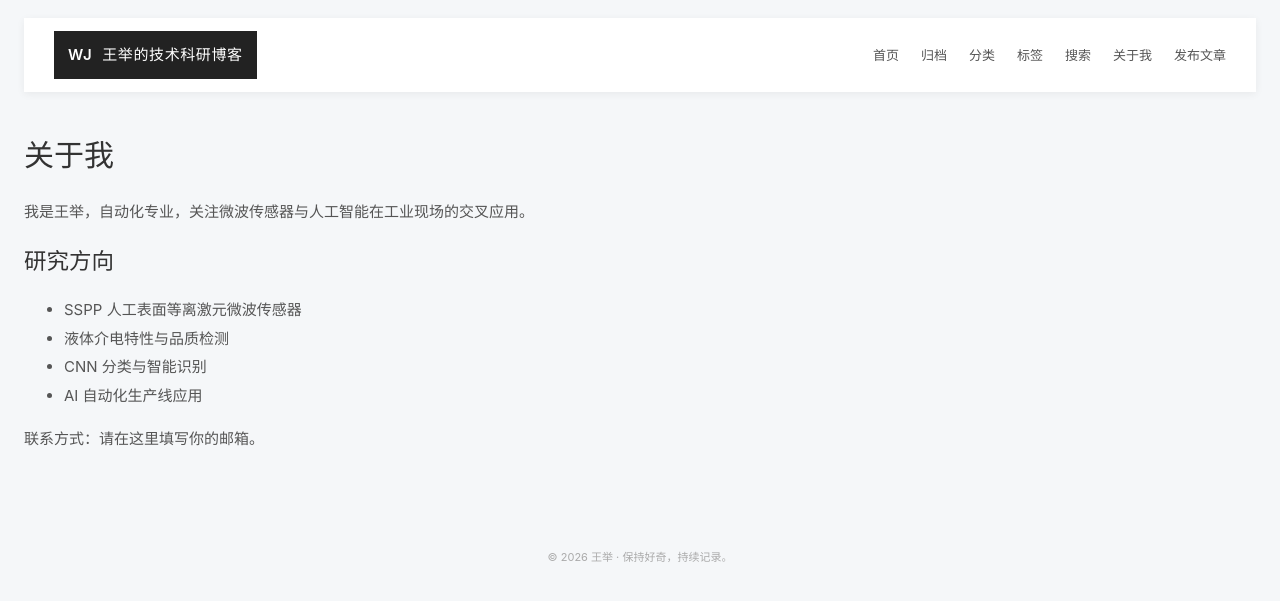
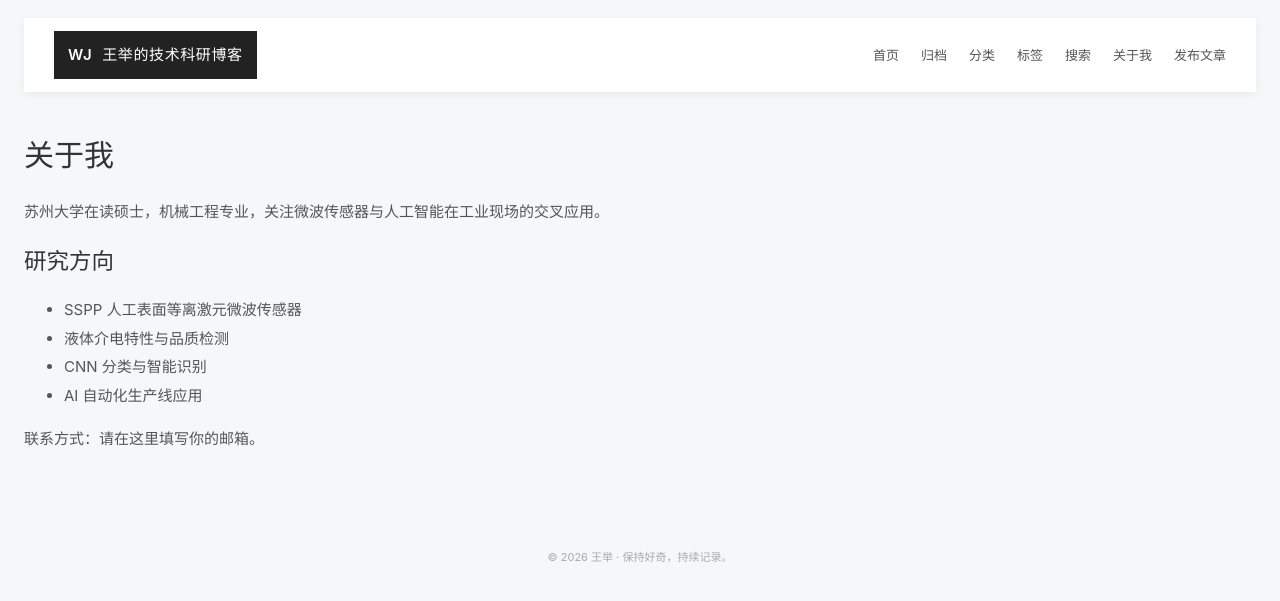
Before and after one commit to COOLWJ/COOLWJ.github.io, a Jekyll site: the page built from about.md, in a window 1280 px wide. Shown: the top 601 px of the page. Built offline with Jekyll 4.4.1, drawn with Linux system fonts in a browser that asks for light colours.

Commit message:
Update about.md

```diff
--- a/about.md
+++ b/about.md
@@ -6,7 +6,7 @@ permalink: /about/
 
 # 关于我
 
-我是王举，自动化专业，关注微波传感器与人工智能在工业现场的交叉应用。
+苏州大学在读硕士，机械工程专业，关注微波传感器与人工智能在工业现场的交叉应用。
 
 ## 研究方向
 
```
